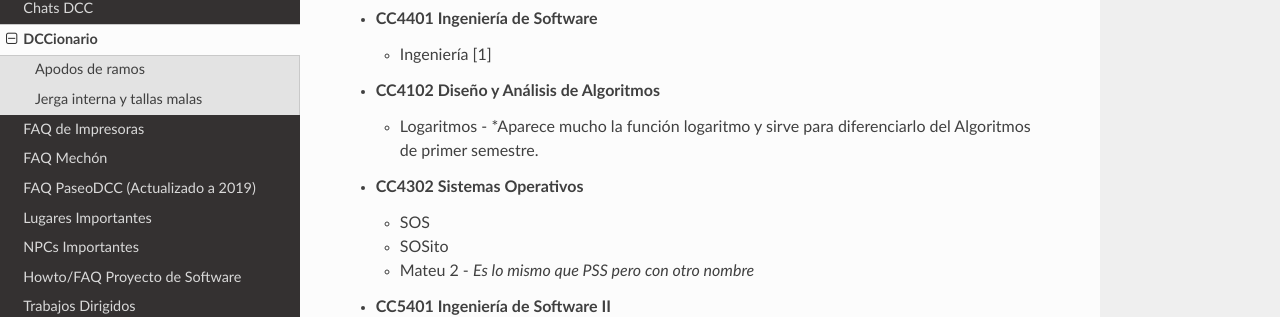
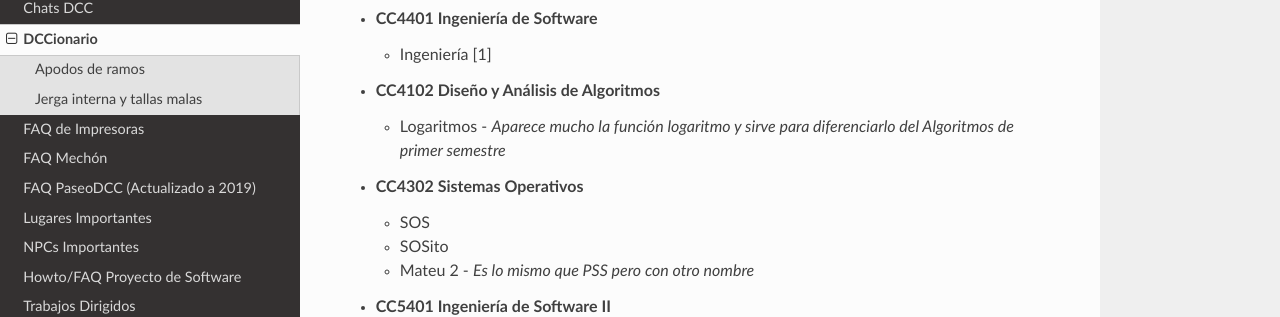
Before and after one commit to cadcc/howto, an MkDocs documentation site: the page built from docs/DCCionario.md, in a window 1280 px wide and 900 px high, scrolled down 1100 px. Shown: the part 141-458 px from the top of the window. Built offline with MkDocs 1.6.1, drawn with Linux system fonts in a browser that asks for light colours; nearby versions of some CDN libraries.

```diff
--- a/docs/DCCionario.md
+++ b/docs/DCCionario.md
@@ -45,7 +45,7 @@ En esta sección intentaremos resumir la jerga DCCiana recopilando apodos de ram
     - Ingeniería [1]
 
 - **CC4102 Diseño y Análisis de Algoritmos**
-    - Logaritmos - *Aparece mucho la función logaritmo y sirve para diferenciarlo del Algoritmos de primer semestre.
+    - Logaritmos - *Aparece mucho la función logaritmo y sirve para diferenciarlo del Algoritmos de primer semestre*
 
 - **CC4302 Sistemas Operativos**
     - SOS
```
